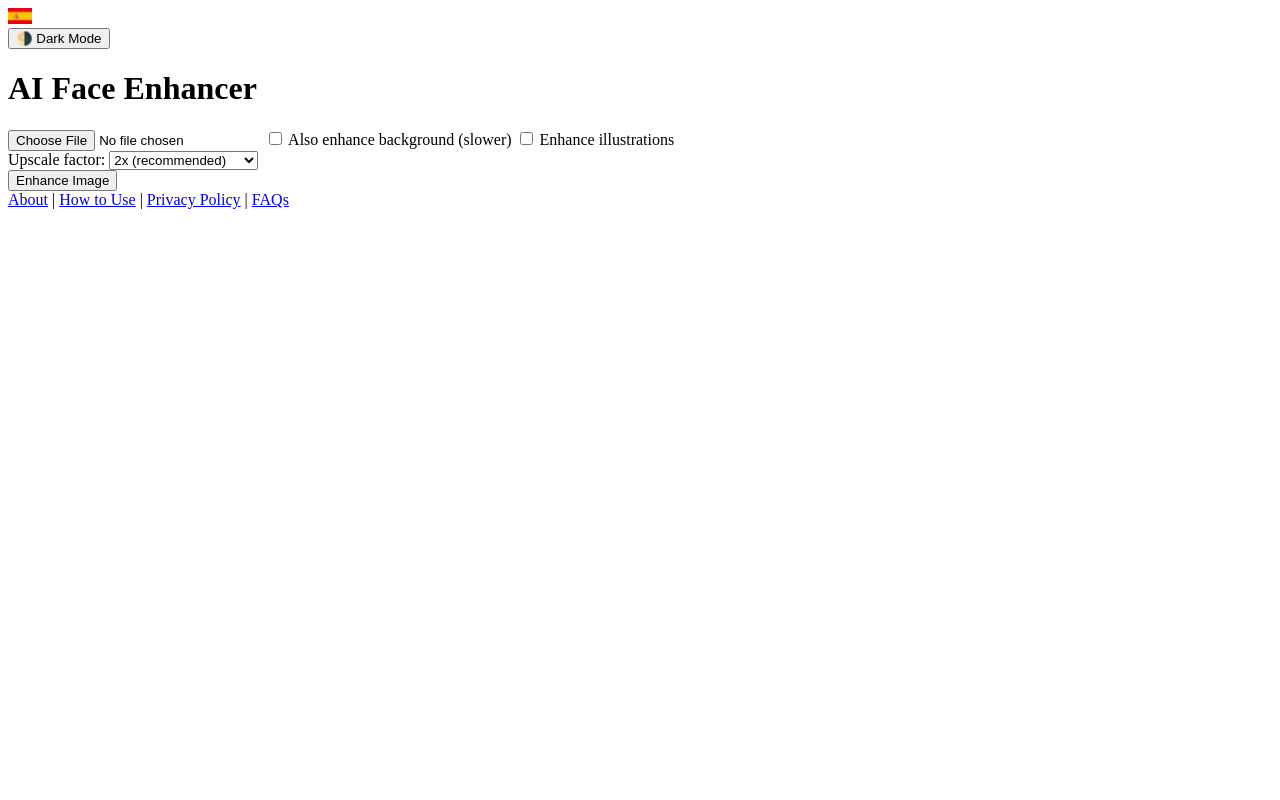
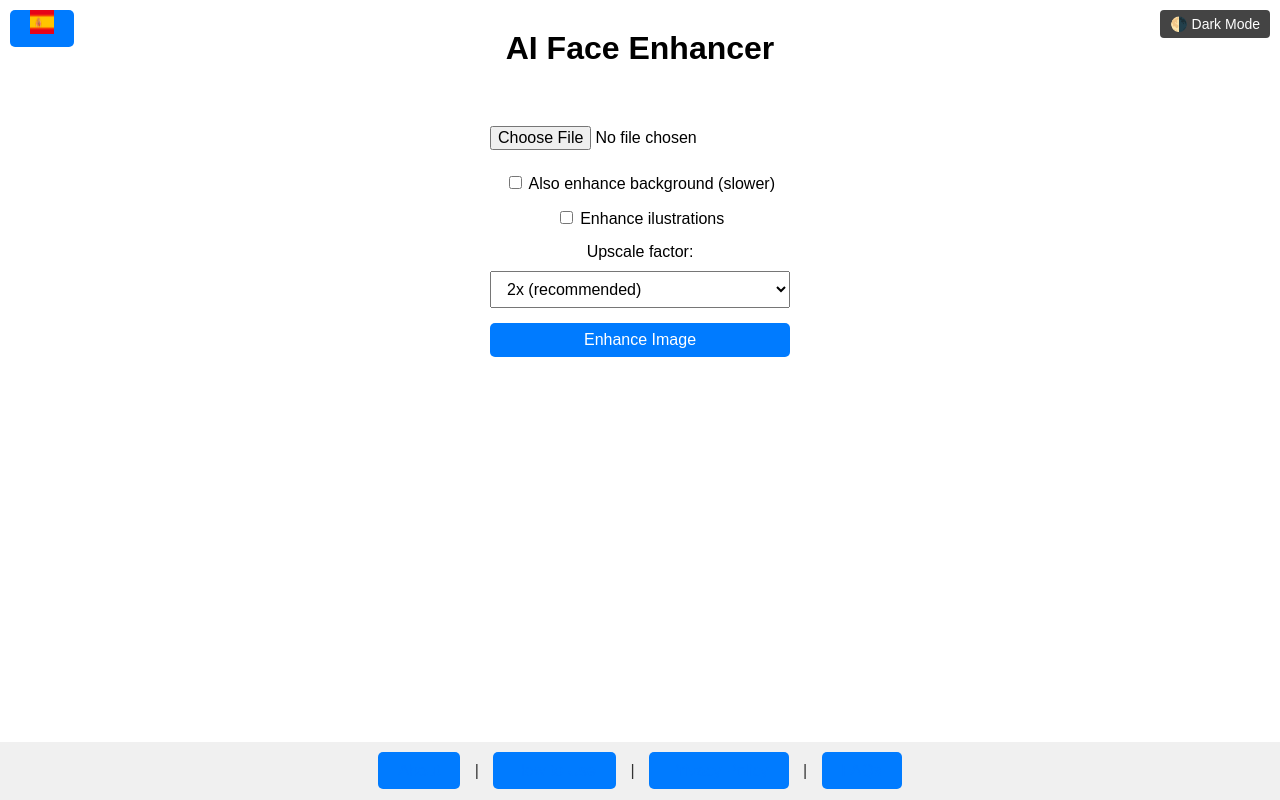
Before and after one commit to adritoon/FaceA, a Flask app: page /en in a window 1280 px wide. Run offline with Flask 3, Linux system fonts and the light colour scheme.

Commit message:
De nuevo mismo estilo

```diff
--- a/templates/en/index.html
+++ b/templates/en/index.html
@@ -1,51 +1,263 @@
-<!-- index.html (EN version) -->
 <!DOCTYPE html>
 <html lang="en">
 <head>
   <meta charset="UTF-8">
   <title>Face Enhancer - GlowFace</title>
-  <link rel="icon" type="image/png" href="{{ url_for('static', filename='favicon.png') }}">
   <style>
-    /* ... Estilos existentes aquí ... */
-    #loadingIndicator {
-      display: none;
-      flex-direction: column;
-      align-items: center;
-      margin-top: 20px;
+    body {
+      font-family: Arial, sans-serif;
+      margin: 0;
+      padding: 0;
+      transition: background-color 0.3s, color 0.3s;
     }
-    #preview {
+
+    body.dark {
+      background-color: #121212;
+      color: #f0f0f0;
+    }
+
+    h1 {
+      text-align: center;
+      margin-top: 30px;
+    }
+
+    .container {
+      display: flex;
+      flex-wrap: wrap;
+      justify-content: center;
+      align-items: flex-start;
+      padding: 30px;
+      gap: 30px;
+    }
+
+    .image-panel img {
       max-width: 100%;
       max-height: 80vh;
-      display: none;
+      display: block;
       margin: auto;
       border: 1px solid #ccc;
     }
+
+    .form-panel {
+      flex: 1 1 400px;
+      max-width: 500px;
+      display: flex;
+      flex-direction: column;
+      align-items: center;
+    }
+
+    .form-panel form {
+      display: flex;
+      flex-direction: column;
+      gap: 15px;
+      align-items: center;
+      width: 100%;
+      max-width: 320px;
+    }
+
+    .form-panel input[type="file"],
+    .form-panel select,
+    .form-panel button {
+      font-size: 16px;
+      padding: 8px 12px;
+      width: 100%;
+      max-width: 300px;
+    }
+
+    .form-panel label {
+      font-size: 16px;
+    }
+
+    .select-row {
+      display: flex;
+      align-items: center;
+      justify-content: center;
+      gap: 10px;
+      flex-wrap: wrap;
+    }
+
+    button, a {
+      background-color: #007bff;
+      color: white;
+      border: none;
+      border-radius: 5px;
+      text-decoration: none;
+      cursor: pointer;
+      text-align: center;
+      font-size: 16px;
+      padding: 10px 20px;
+    }
+
+    button:hover, a:hover {
+      background-color: #0056b3;
+    }
+
+    body.dark button,
+    body.dark a {
+      background-color: #3366cc;
+    }
+
+    body.dark button:hover,
+    body.dark a:hover {
+      background-color: #224488;
+    }
+
+    .controls {
+      display: flex;
+      flex-direction: column;
+      align-items: center;
+      gap: 10px;
+      margin-top: 20px;
+    }
+
+    .theme-toggle {
+      position: absolute;
+      top: 10px;
+      right: 10px;
+      font-size: 14px;
+      padding: 6px 10px;
+      background: #444;
+      color: white;
+      border: none;
+      border-radius: 4px;
+      cursor: pointer;
+    }
+
+    body.dark .theme-toggle {
+      background: #eee;
+      color: black;
+    }
+
+    .lang-switch {
+      position: absolute;
+      top: 10px;
+      left: 10px;
+    }
+
+    .lang-switch img {
+      width: 24px;
+      height: 24px;
+      cursor: pointer;
+    }
+
+    .loading {
+      display: none;
+      margin-top: 20px;
+    }
+
+    .toggle-btn.active {
+      background-color: #28a745;
+    }
+
+    @media (max-width: 768px) {
+      .container {
+        flex-direction: column;
+        padding: 20px;
+      }
+
+      .image-panel img {
+        max-height: 60vh;
+      }
+    }
+
+    #footer {
+      background-color: #f0f0f0;
+      color: #333;
+      padding: 20px;
+      text-align: center;
+    }
+
+    #footer a {
+      color: #007bff;
+      text-decoration: none;
+      margin: 0 10px;
+    }
+
+    #footer a:hover {
+      text-decoration: underline;
+    }
+
+    body.dark #footer {
+      background-color: #121212;
+      color: #ccc;
+    }
+
+    body.dark #footer a {
+      color: #9fc3ff;
+    }
+
+    html, body {
+      height: 100%;
+      margin: 0;
+      padding: 0;
+      display: flex;
+      flex-direction: column;
+    }
+
+    body {
+      flex: 1;
+    }
+
+    main {
+      flex: 1;
+      display: flex;
+      flex-direction: column;
+    }
   </style>
-  <script async src="https://www.googletagmanager.com/gtag/js?id=G-VCC08QD46V"></script>
+
   <script>
-    window.dataLayer = window.dataLayer || [];
-    function gtag(){dataLayer.push(arguments);}
-    gtag('js', new Date());
-    gtag('config', 'G-VCC08QD46V');
+    let showingOriginal = false;
+    function toggleImage(btn) {
+      const img = document.getElementById("resultImg");
+      showingOriginal = !showingOriginal;
+      img.src = showingOriginal ? "{{ original_image }}" : "{{ output_image }}";
+      btn.classList.toggle("active", !showingOriginal);
+      btn.textContent = showingOriginal ? "Show Enhanced" : "Show Original";
+    }
+
+    function toggleTheme() {
+      const body = document.body;
+      const isDark = body.classList.toggle("dark");
+      localStorage.setItem("darkMode", isDark ? "1" : "0");
+    }
+
+    window.onload = () => {
+      if (localStorage.getItem("darkMode") === "1") {
+        document.body.classList.add("dark");
+      }
+
+      const form = document.querySelector("form");
+      if (form) {
+        form.addEventListener("submit", () => {
+          document.querySelector(".form-panel form").style.display = "none";
+          document.getElementById("loading-gif").style.display = "block";
+        });
+      }
+    };
   </script>
 </head>
 <body>
   <main>
     <div class="lang-switch">
-      <a href="/es"><img src="{{ url_for('static', filename='es.png') }}" alt="Español" style="width: 24px; height: 16px;"></a>
+      <a href="/es"><img src="{{ url_for('static', filename='es.png') }}" alt="Español"></a>
     </div>
+
     <button class="theme-toggle" onclick="toggleTheme()">🌗 Dark Mode</button>
+
     <h1>AI Face Enhancer</h1>
+
     <div class="container">
+      {% if output_image and original_image %}
       <div class="image-panel">
-        <img id="resultImg" src="{% if output_image %}{{ output_image }}{% endif %}" style="display: {% if output_image %}block{% else %}none{% endif %};">
-        <img id="preview" src="#" alt="preview">
+        <img id="resultImg" src="{{ output_image }}">
       </div>
+      {% endif %}
+
       <div class="form-panel">
-        <form id="uploadForm" method="POST" enctype="multipart/form-data" onsubmit="startProcessing()">
-          <input type="file" name="image" accept="image/*" required onchange="showPreview(this)">
+        <form method="POST" enctype="multipart/form-data">
+          <input type="file" name="image" accept="image/*" required>
           <label><input type="checkbox" name="mejorar_fondo" value="1"> Also enhance background (slower)</label>
-          <label><input type="checkbox" name="modo_dibujo" value="1"> Enhance illustrations</label>
+          <label><input type="checkbox" name="modo_dibujo" value="1"> Enhance ilustrations</label>
           <div class="select-row">
             <label for="escala">Upscale factor:</label>
             <select name="escala" id="escala">
@@ -56,54 +268,17 @@
           </div>
           <button type="submit">Enhance Image</button>
         </form>
-        <div id="loadingIndicator">
-          <img src="{{ url_for('static', filename='loading.gif') }}" alt="Processing..." style="width: 80px;">
-          <p>Processing image...</p>
-        </div>
+        <img id="loading-gif" src="{{ url_for('static', filename='loading.gif') }}" class="loading">
         {% if output_image and original_image %}
         <div class="controls">
-          <button id="toggleBtn" onclick="toggleImage()">Toggle Original / Enhanced</button>
+          <button class="toggle-btn active" onclick="toggleImage(this)">Show Original</button>
           <a href="{{ output_image }}" download>⬇️ Download enhanced image</a>
         </div>
         {% endif %}
       </div>
     </div>
-    <script>
-      let showingOriginal = false;
-      function toggleImage() {
-        const img = document.getElementById("resultImg");
-        showingOriginal = !showingOriginal;
-        img.src = showingOriginal ? "{{ original_image }}" : "{{ output_image }}";
-        const btn = document.getElementById("toggleBtn");
-        btn.textContent = showingOriginal ? "Show Enhanced" : "Show Original";
-        btn.style.backgroundColor = showingOriginal ? "#28a745" : "#007bff";
-      }
-      function toggleTheme() {
-        const body = document.body;
-        const isDark = body.classList.toggle("dark");
-        localStorage.setItem("darkMode", isDark ? "1" : "0");
-      }
-      function startProcessing() {
-        document.getElementById("uploadForm").style.display = "none";
-        document.getElementById("loadingIndicator").style.display = "flex";
-        document.getElementById("preview").style.display = "none";
-      }
-      function showPreview(input) {
-        const file = input.files[0];
-        if (file) {
-          const preview = document.getElementById("preview");
-          preview.src = URL.createObjectURL(file);
-          preview.style.display = "block";
-          document.getElementById("resultImg").style.display = "none";
-        }
-      }
-      window.onload = () => {
-        if (localStorage.getItem("darkMode") === "1") {
-          document.body.classList.add("dark");
-        }
-      };
-    </script>
   </main>
+
   <footer id="footer">
     <a href="/en/about">About</a> |
     <a href="/en/how-to-use">How to Use</a> |
```
Also changed, not shown: templates/es/index.html (+208 -104 lines).
